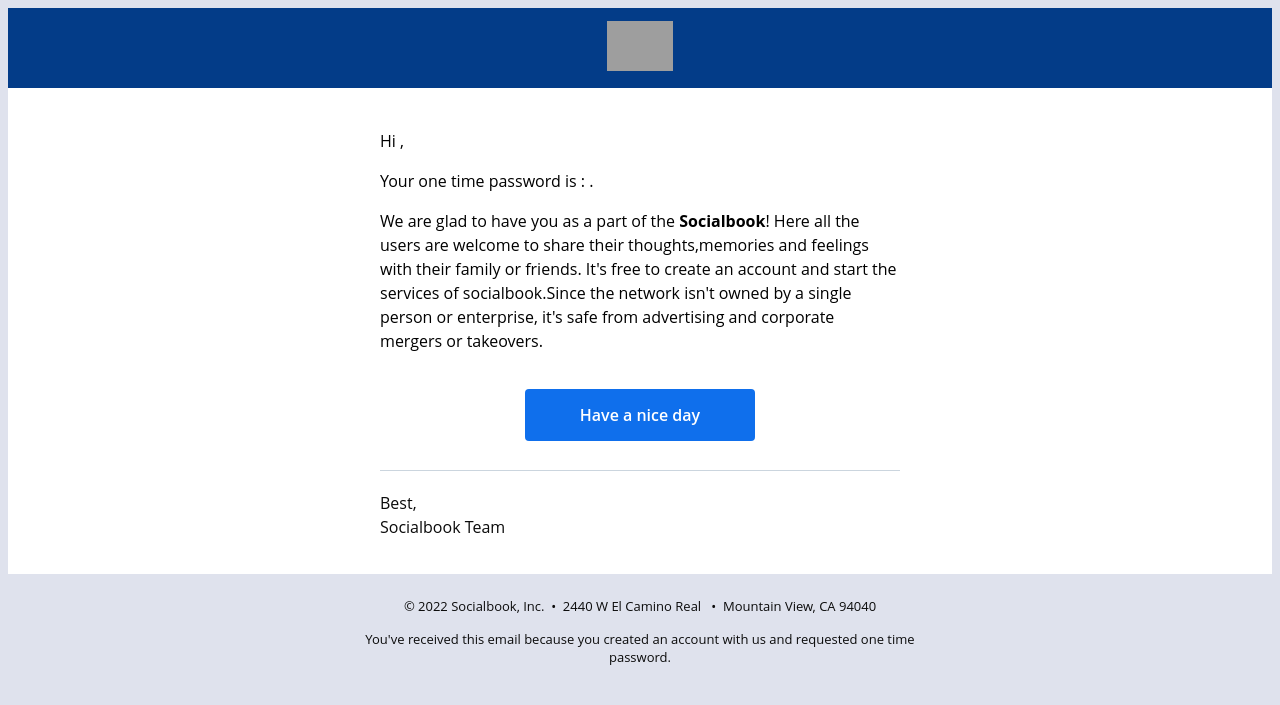
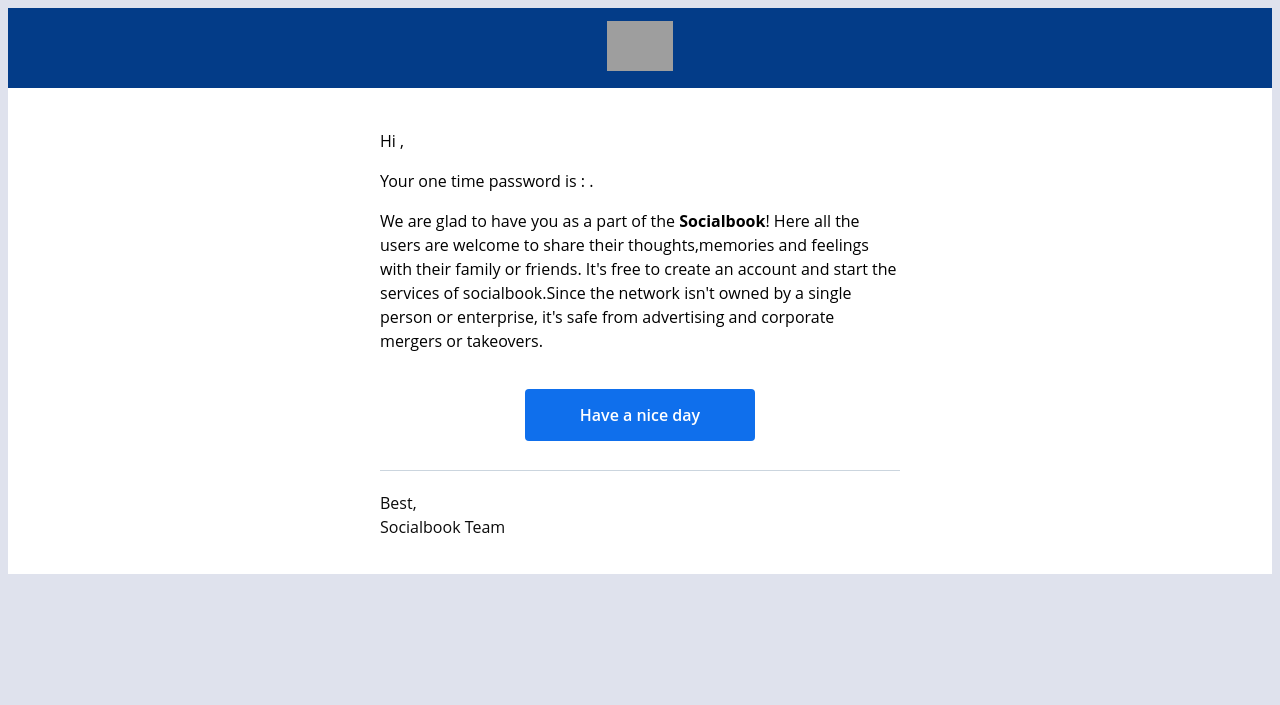
Before and after one commit to MoetazAissaoui/socialmedia_django, a Django app: page /maik in a window 1280 px wide. Shown: the top 705 px of the page. Run offline with Django 4.2, Linux system fonts and the light colour scheme; parts of the project's set-up code (start-up, migrations or seed data) failed here and were passed over; grey boxes are pictures that could not be loaded.

Commit message:
update OTP mail template

```diff
--- a/socialmedia/templates/image.html
+++ b/socialmedia/templates/image.html
@@ -174,12 +174,6 @@
                         <table border="0" cellpadding="0" cellspacing="0" style="font-family:'Open+Sans','Open Sans',Helvetica,Arial,sans-serif;font-size:13px;line-height:18px;text-align:center;max-width:600px">
                           <tbody><tr>
                             <td class="m_-8739470539722723852body-text" align="center" style="color:#0b0b0b;font-family:'Open+Sans','Open Sans',Helvetica,Arial,sans-serif;font-size:13px;line-height:18px;text-align:center">
-                              <p style="color:#0b0b0b;font-size:13px"><a style="text-decoration:none!important;color:#0b0b0b">© 2‍02‍2 Socialbook, I‍nc. &nbsp;•&nbsp; 2440 W ‍El Cam‍ino Real &nbsp; • &nbsp;Mou‍ntain V‍iew, C‍A 94‍040</a></p>
-
-
-                              <p style="Margin:15px 0 0 0;color:#0b0b0b;font-size:13px">You've received this email because you created an account with us and requested one time password.</p>
-
-
                             </td>
                           </tr>
                         </tbody></table>
```
